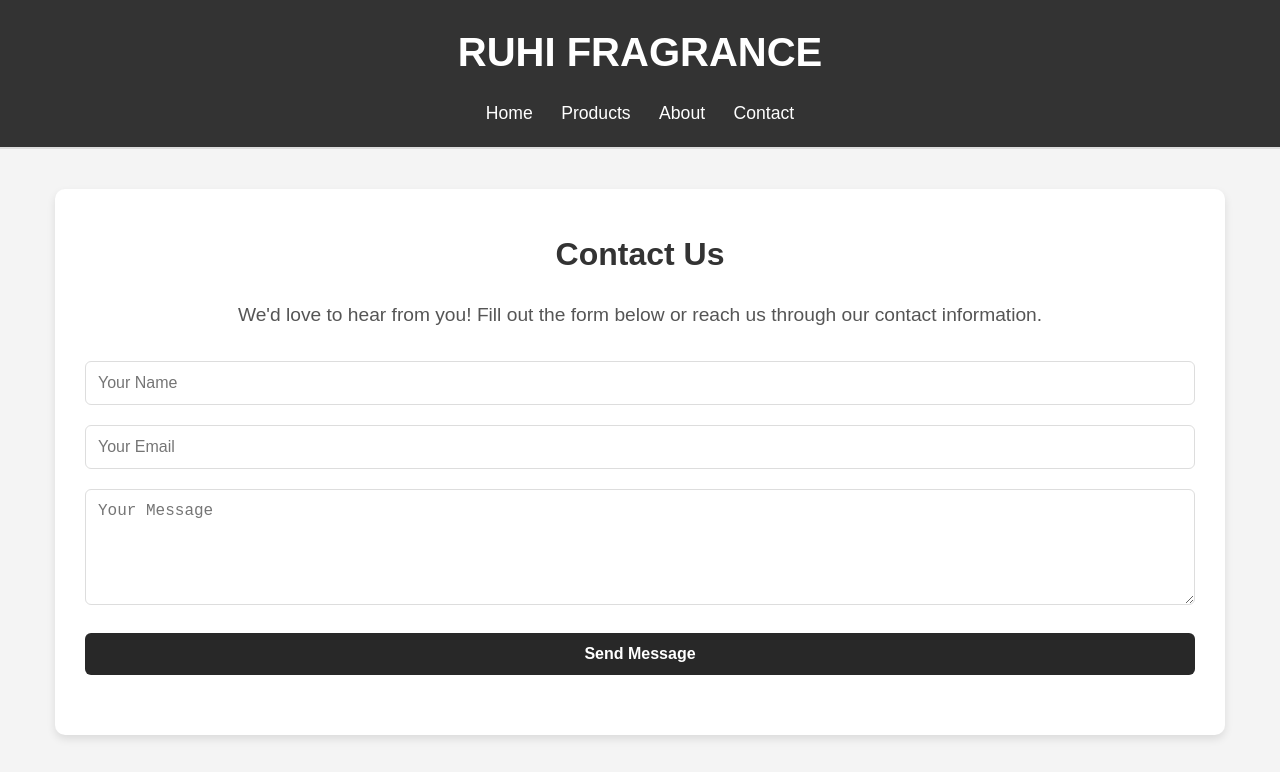
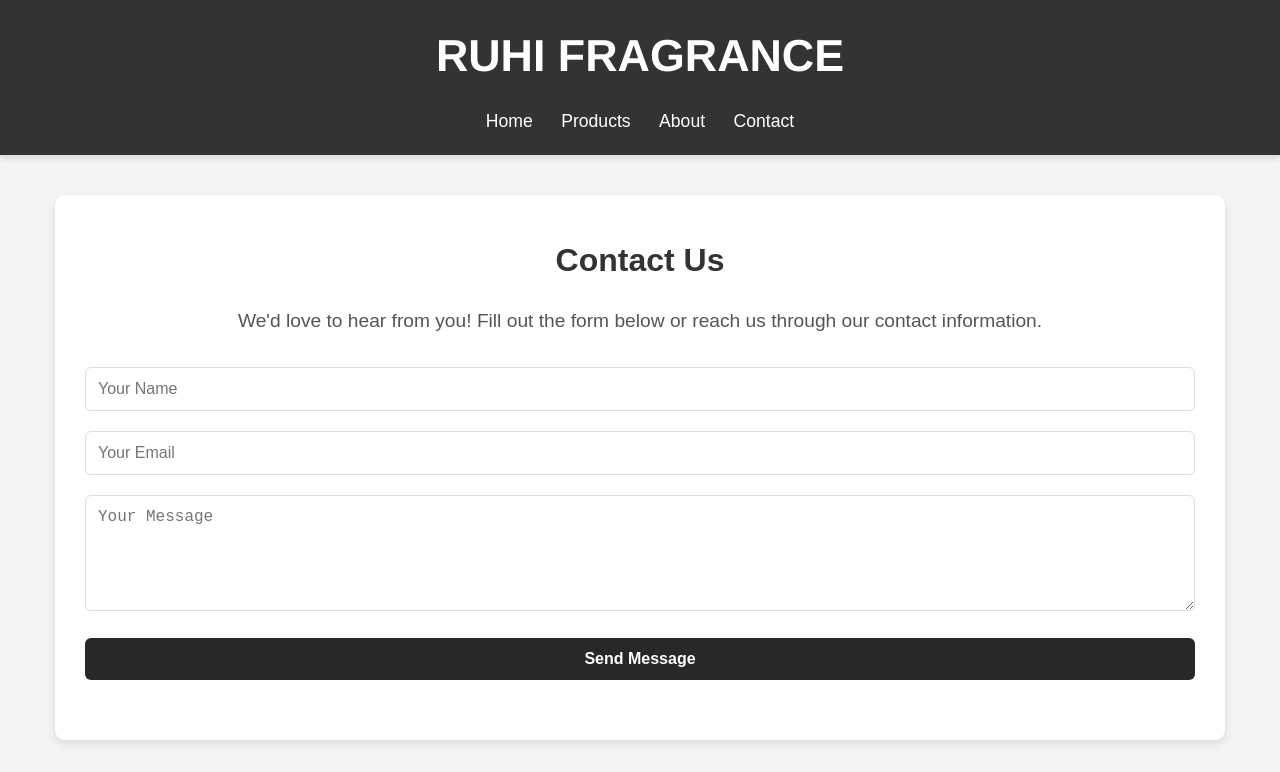
Before and after one commit to UmarOffical/Ruhi-Fregrance-, a plain HTML site: page contact.html in a window 1280 px wide. Shown: the top 772 px of the page. Drawn offline with Linux system fonts and the light colour scheme.

Commit message:
Update contact.css

```diff
--- a/css/contact.css
+++ b/css/contact.css
@@ -15,15 +15,17 @@ body {
 
 /* Header */
 header {
-    background-color: #333333; /* Subtle dark header */
+    background-color: #333333;
+    color: white;
     text-align: center;
-    padding: 20px 15px;
-    border-bottom: 2px solid #ddd;
+    padding: 20px;
+    box-shadow: 0 4px 6px rgba(0, 0, 0, 0.1);
 }
 
 header h1 {
-    font-size: 2.5rem;
-    color: #fff;
+    font-size: 2.8rem;
+    margin: 0;
+    font-family: 'Helvetica Neue', sans-serif;
 }
 
 nav {
```
